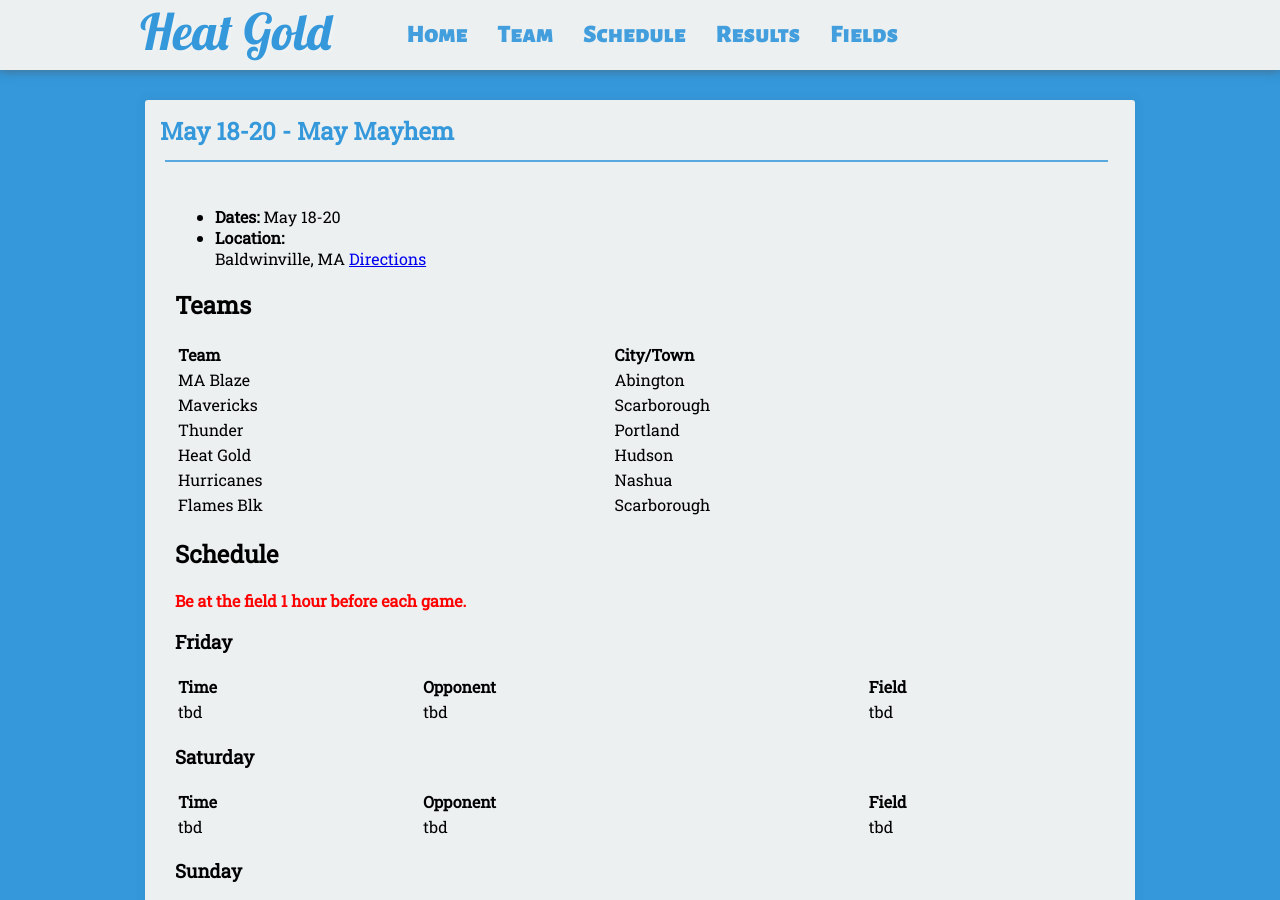
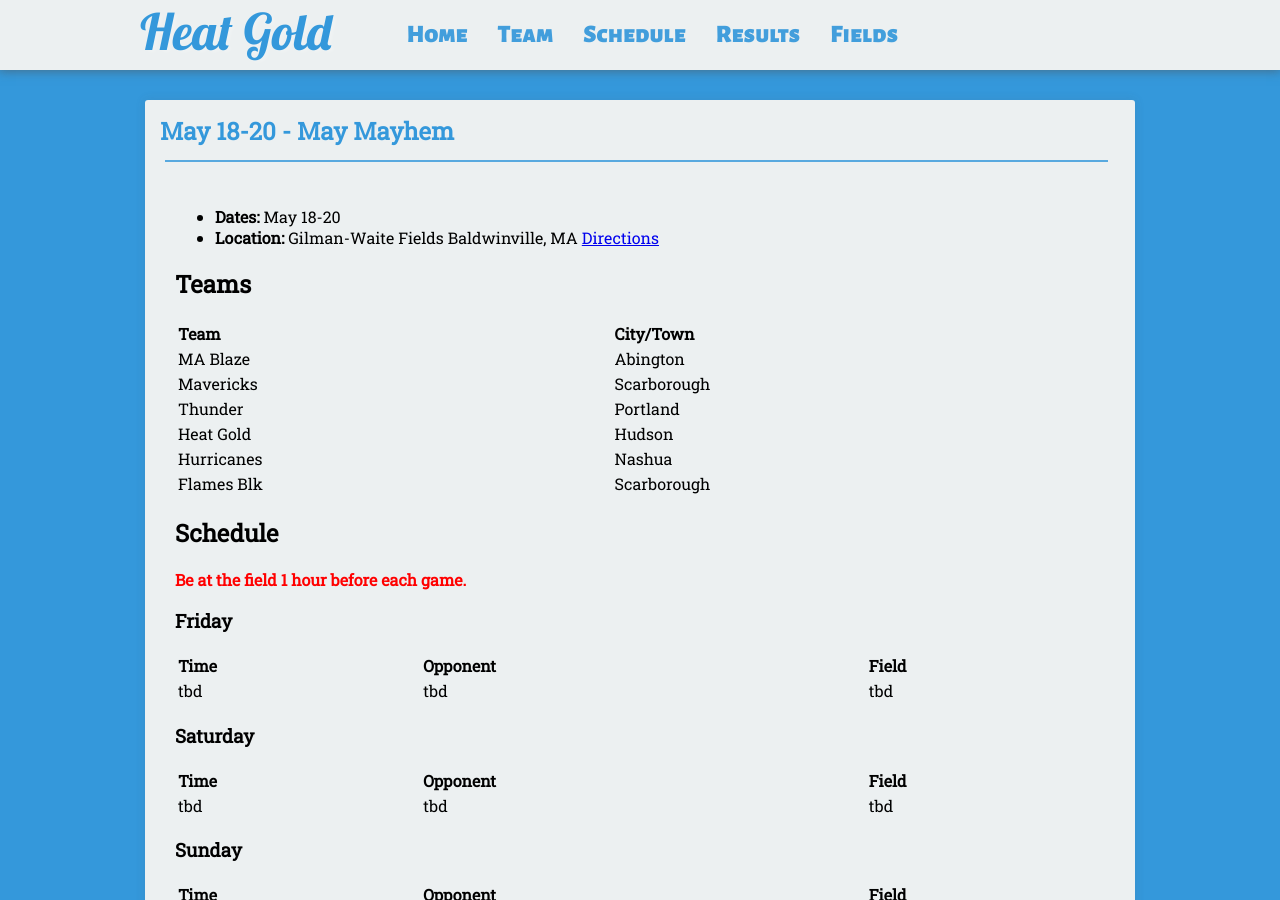
Before and after one commit to seanmerrow/ecf, a Jekyll site: the page built from _posts/2018-08-15-May-18.md, in a window 1280 px wide and 900 px high. Built offline with Jekyll 4.4.1, drawn with Linux system fonts in a browser that asks for light colours; nearby versions of some CDN libraries.

Commit message:
Update 2018-08-15-May-18.md

```diff
--- a/_posts/2018-08-15-May-18.md
+++ b/_posts/2018-08-15-May-18.md
@@ -10,6 +10,7 @@ category:
 ---
 * **Dates:** May 18-20
 * **Location:**
+Gilman-Waite Fields
 Baldwinville, MA
 [Directions](https://seanmerrow.github.io/heatgold/fields/tbd)
 
```
